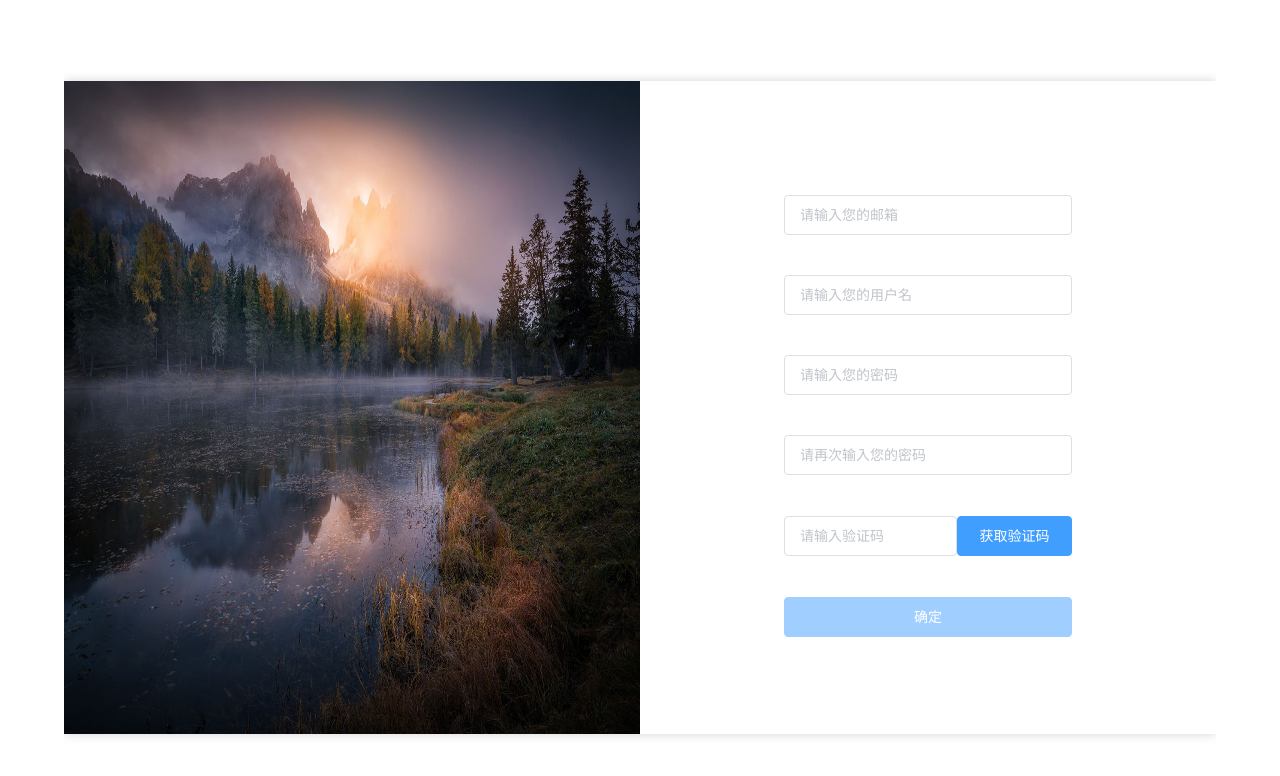
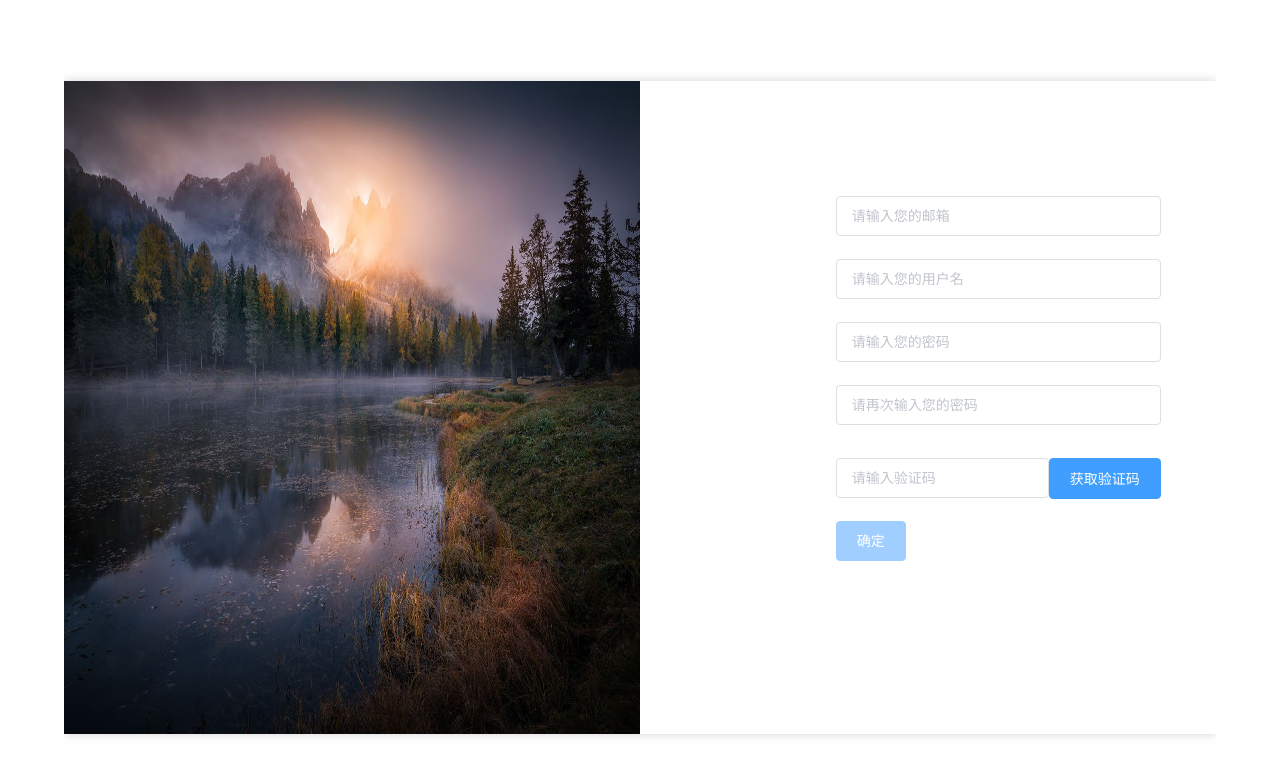
Before and after one commit to Wulize/graduation-pro-front-end, a Vue app: page /register in a window 1280 px wide. Shown: the top 776 px of the page. Built offline with nearby package versions, Linux system fonts and the light colour scheme.

Commit message:
feat: 注册登录接口联调

```diff
--- a/src/views/Login.vue
+++ b/src/views/Login.vue
@@ -6,10 +6,17 @@
     <div class="login-info">
       <el-form :model="loginInfo" :rules="rules">
         <el-form-item label="用户名" prop="userName">
-          <el-input v-model="loginInfo.userName" placeholder="请输入用户名"></el-input>
+          <el-input
+            v-model="loginInfo.userName"
+            placeholder="请输入用户名"
+          ></el-input>
         </el-form-item>
         <el-form-item label="密码" prop="passWord">
-          <el-input type="password" v-model="loginInfo.passWord" placeholder="请输入密码"></el-input>
+          <el-input
+            type="password"
+            v-model="loginInfo.passWord"
+            placeholder="请输入密码"
+          ></el-input>
         </el-form-item>
       </el-form>
       <div class="login-btn">
@@ -21,70 +28,71 @@
 </template>
 
 <script lang="ts">
-import { Component, Vue } from 'vue-property-decorator'
-import axios from 'axios'
+import { Component, Vue } from "vue-property-decorator";
+import axios from "axios";
 @Component
 export default class Login extends Vue {
   public loginInfo: any = {
-    userName: '',
-    passWord: '',
-  }
-  public rules: Object = {
-    userName: [{ required: true, message: '请输入用户名', trigger: 'blur' }],
-    passWord: [{ required: true, message: '请输入密码', trigger: 'blur' }],
-  }
+    userName: "",
+    passWord: "",
+  };
+  public rules: any = {
+    userName: [{ required: true, message: "请输入用户名", trigger: "blur" }],
+    passWord: [{ required: true, message: "请输入密码", trigger: "blur" }],
+  };
   public toRegister() {
-    this.$router.push('/register')
+    this.$router.push("/register");
   }
   public confirm() {
-    if (this.loginInfo.userName === '' && this.loginInfo.passWord !== '') {
+    if (this.loginInfo.userName === "" && this.loginInfo.passWord !== "") {
       this.$message({
         showClose: true,
-        message: '请输入用户名！',
-        type: 'warning',
-      })
+        message: "请输入用户名！",
+        type: "warning",
+      });
     } else if (
-      this.loginInfo.userName !== '' &&
-      this.loginInfo.passWord === ''
+      this.loginInfo.userName !== "" &&
+      this.loginInfo.passWord === ""
     ) {
       this.$message({
         showClose: true,
-        message: '请输入密码！',
-        type: 'warning',
-      })
+        message: "请输入密码！",
+        type: "warning",
+      });
     } else if (
-      this.loginInfo.userName === '' &&
-      this.loginInfo.passWord === ''
+      this.loginInfo.userName === "" &&
+      this.loginInfo.passWord === ""
     ) {
       this.$message({
         showClose: true,
-        message: '请输入登录信息！',
-        type: 'warning',
-      })
+        message: "请输入登录信息！",
+        type: "warning",
+      });
     } else {
       axios({
-        url: 'http://localhost:3000/users/login',
-        method: 'get',
+        url: "http://localhost:3000/users/login",
+        method: "get",
+        withCredentials: true,
         params: {
           userName: this.loginInfo.userName,
-          passWord: this.loginInfo.passWord,
+          password: this.loginInfo.passWord,
         },
       }).then((ifLogin: any) => {
-        if (ifLogin.status == 1) {
+        if (ifLogin.data.status === 1) {
           this.$message({
             showClose: true,
-            message: '登录成功！快来定制你的旅游计划吧！',
-            type: 'success',
-          })
-          this.$router.push('/home')
+            message: "登录成功！快来定制你的旅游计划吧！",
+            type: "success",
+          });
+          this.$router.push("/home");
         } else {
           this.$message({
             showClose: true,
-            message: '登录失败！用户不存在！',
-            type: 'error',
-          })
+            message: "登录失败！用户不存在！",
+            type: "error",
+          });
         }
-      })
+      });
     }
   }
 }
--- a/src/views/Register.vue
+++ b/src/views/Register.vue
@@ -6,42 +6,38 @@
     </div>
     <!-- 注册页输入 -->
     <el-form ref="form" :model="form" :rules="rules" class="input-wrapper">
-      <el-form-item prop="email">
+      <el-form-item prop="userEmail">
         <el-input
           v-model="form.userEmail"
           placeholder="请输入您的邮箱"
           class="user-input"
         ></el-input>
       </el-form-item>
-      <el-form-item prop="username">
+      <el-form-item prop="userName">
         <el-input
           v-model="form.userName"
           placeholder="请输入您的用户名"
-          class="user-input"
         ></el-input>
       </el-form-item>
-      <el-form-item prop="usercode1">
+      <el-form-item prop="userCode1">
         <el-input
           v-model="form.userCode1"
           placeholder="请输入您的密码"
           showPassword
-          class="user-input"
         ></el-input>
       </el-form-item>
-      <el-form-item prop="usercode2">
+      <el-form-item prop="userCode2">
         <el-input
           v-model="form.userCode2"
           placeholder="请再次输入您的密码"
           showPassword
-          class="user-input"
         >
         </el-input>
       </el-form-item>
-      <el-form-item class="code-wrapper" prop="validation">
+      <el-form-item id="code-wrapper" prop="userValidation">
         <el-input
           v-model="form.userValidation"
           placeholder="请输入验证码"
-          class="user-input"
         ></el-input>
         <el-button
           type="primary"
@@ -51,10 +47,14 @@
           >{{ validationMessage }}</el-button
         >
       </el-form-item>
-      <div class="confirm-wrapper">
-        <el-button type="primary" class="confirm" :disabled="ifConfirmForbidden"
-          >确定</el-button
+      <div>
+        <el-button
+          type="primary"
+          :disabled="ifConfirmForbidden"
+          @click="commit"
         >
+          确定
+        </el-button>
       </div>
     </el-form>
   </div>
@@ -63,9 +63,9 @@
 <script lang='ts'>
 import { Component, Vue } from "vue-property-decorator";
 import axios from "axios";
+import router from "@/router";
 @Component
 export default class Register extends Vue {
-  public userCode2: string = "";
   public form: any = {
     userName: "",
     userEmail: "",
@@ -80,34 +80,70 @@ export default class Register extends Vue {
   public ifConfirmForbidden: boolean = true; // 是否禁用确定按钮
   public ifValidationForbidden: boolean = false; // 是否禁用获取验证码按钮
   public rules: any = {
-    email: [
-      {
-        required: true,
-        message: "请输入邮箱",
-        validator: this.validateEmail,
-        trigger: "blur",
-      },
+    userEmail: [{ required: true, message: "请输入邮箱", trigger: "blur" }],
+    userName: [{ required: true, message: "请输入用户名", trigger: "blur" }],
+    userCode1: [{ required: true, message: "请输入密码", trigger: "blur" }],
+    userCode2: [{ required: true, message: "请再次输入密码", trigger: "blur" }],
+    userValidation: [
+      { required: true, message: "请输入验证码", trigger: "blur" },
     ],
-    username: [{ required: true, message: "请输入用户名", trigger: "blur" }],
-    usercode1: [{ required: true, message: "请输入密码", trigger: "blur" }],
-    usercode2: [{ required: true, message: "请再次输入密码", trigger: "blur" }],
-    validation: [{ required: true, message: "请输入验证码", trigger: "blur" }],
   };
   // 邮箱格式验证
-  public validateEmail(rule: string, value: string, callback: any) {
+  public validateEmail(value: string) {
     const mailReg = /^([a-zA-Z0-9_-])+@([a-zA-Z0-9_-])+(.[a-zA-Z0-9_-])+/;
     if (!value) {
-      return callback(new Error("邮箱不能为空"));
+      return false;
     }
-    setTimeout(() => {
-      if (mailReg.test(value)) {
-        callback();
-      } else {
-        callback(new Error("请输入正确的邮箱格式"));
-      }
-    }, 100);
+    if (mailReg.test(value)) {
+      return true;
+    } else {
+      this.$message({
+        showClose: true,
+        message: "邮件格式出错",
+        type: "warning",
+      });
+      return false;
+    }
   }
+  // 校验密码
+  public validatePassword() {
+    if (this.form.userCode1 === "" || this.form.userCode2 === "") {
+      this.$message({
+        showClose: true,
+        message: "密码不能为空！",
+        type: "warning",
+      });
+      return false;
+    } else if (this.form.userCode1 !== this.form.userCode2) {
+      this.$message({
+        showClose: true,
+        message: "前后密码不一致",
+        type: "warning",
+      });
+      return false;
+    } else return true;
+  }
+  // 点击获取验证码之前用户名不能为空
+  public validateUsername() {
+    if (this.form.userName === "") {
+      this.$message({
+        showClose: true,
+        message: "用户名不能为空！",
+        type: "warning",
+      });
+      return false;
+    } else return true;
+  }
+  // 点击获取验证码之前进行校验操作
   public getValidation() {
+    if (
+      !(
+        this.validateEmail(this.form.userEmail) &&
+        this.validatePassword() &&
+        this.validateUsername()
+      )
+    )
+      return;
     this.ifConfirmForbidden = false;
     this.ifValidationForbidden = true;
     this.validationMessage = this.countDown + "s";
@@ -116,15 +152,22 @@ export default class Register extends Vue {
       url: "http://localhost:3000/users/email",
       withCredentials: true,
       params: {
-        user_name: this.form.userName,
-        pass_word: this.form.userCode1,
+        userName: this.form.userName,
+        password: this.form.userCode1,
         email: this.form.userEmail,
       },
+    }).then((result) => {
+      const { message } = result.data;
+      this.$message({
+        showClose: true,
+        message,
+        type: "warning",
+      });
     });
     this.getCountDown();
   }
+  // 获取验证码后进行倒计时操作
   public getCountDown() {
-    // 获取倒计时
     if (this.countDown === 0) {
       return;
     } else {
@@ -134,6 +177,36 @@ export default class Register extends Vue {
         this.getCountDown();
       }, 1000);
     }
+  }
+  // 获得验证码之后提交验证码
+  public commit() {
+    axios({
+      method: "get",
+      url: "http://localhost:3000/users/register",
+      withCredentials: true,
+      params: {
+        userName: this.form.userName,
+        password: this.form.userCode1,
+        email: this.form.userEmail,
+        code: this.form.userValidation,
+      },
+    }).then((result: any) => {
+      const { status } = result.data;
+      if (status === 1) {
+        this.$message({
+          showClose: true,
+          message: "注册成功！快来定制你的旅游计划吧！",
+          type: "success",
+        });
+        this.$router.push("/login");
+      } else {
+        this.$message({
+          showClose: true,
+          message: "注册失败，请确认验证码！",
+          type: "warning",
+        });
+      }
+    });
   }
 }
 </script>
@@ -152,35 +225,11 @@ export default class Register extends Vue {
     }
   }
   .input-wrapper {
-    width: 50%;
-    display: flex;
-    flex-direction: column;
-    justify-content: center;
-    height: 100%;
-    text-align: center;
-    .el-form-item {
-      .el-form-item__error {
-        left: 26%;
-      }
-    }
-    div {
-      margin-top: 1%;
-      .user-input {
-        width: 50%;
-      }
-    }
-    .code-wrapper {
-      .validation-code {
-        width: 20%;
-      }
-      .user-input {
-        width: 30%;
-      }
-    }
-    .confirm-wrapper {
-      margin-top: 3.2%;
-      .confirm {
-        width: 50%;
+    margin: 10% 0 0 17%;
+    #code-wrapper {
+      .el-form-item__content {
+        display: flex !important;
+        margin-top: 3.2%;
       }
     }
   }
```
